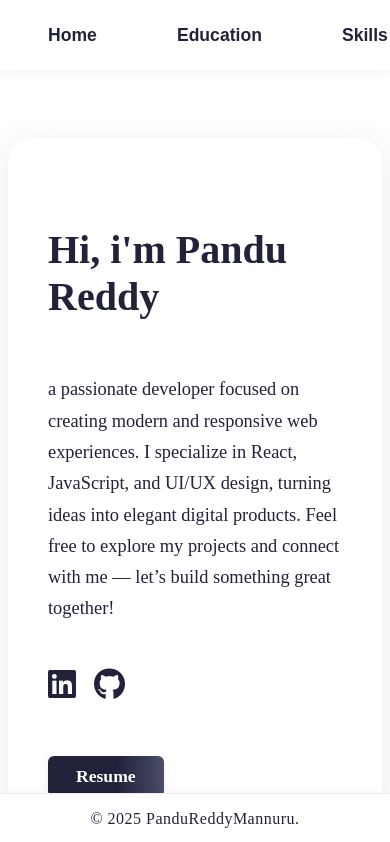
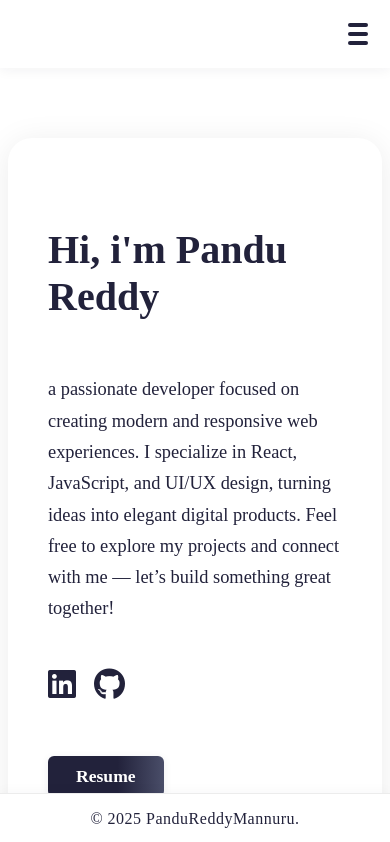
Before and after one commit to PanduReddyMannuru/Portifolio, a React (Vite) app: page / in a window 390 px wide. Shown: the top 842 px of the page. Built offline with nearby package versions, Linux system fonts and the light colour scheme.

Commit message:
modified

```diff
--- a/src/components/Header.jsx
+++ b/src/components/Header.jsx
@@ -1,19 +1,50 @@
-import '../styles/Header.css';
+import React, { useState } from 'react'
+import '../styles/Header.css'
 
 const Header = ({ onNavClick }) => {
+  const [menuOpen, setMenuOpen] = useState(false)
+
   return (
     <nav>
       <div className="nav-content">
-        <ul>
-          <li><button onClick={() => onNavClick('home')}>Home</button></li>
-          <li><button onClick={() => onNavClick('education')}>Education</button></li>
-          <li><button onClick={() => onNavClick('skills')}>Skills</button></li>
-          <li><button onClick={() => onNavClick('projects')}>Projects</button></li>
+        <div className="nav-spacer" />
+        <button
+          className="hamburger"
+          onClick={() => setMenuOpen(!menuOpen)}
+          aria-label="Toggle navigation"
+        >
+          <span />
+          <span />
+          <span />
+        </button>
+        <ul className={menuOpen ? 'open' : ''}>
+          <li>
+            <button onClick={() => { onNavClick('home'); setMenuOpen(false); }}>Home</button>
+          </li>
+          <li>
+            <button onClick={() => { onNavClick('education'); setMenuOpen(false); }}>Education</button>
+          </li>
+          <li>
+            <button onClick={() => { onNavClick('skills'); setMenuOpen(false); }}>Skills</button>
+          </li>
+          <li>
+            <button onClick={() => { onNavClick('projects'); setMenuOpen(false); }}>Projects</button>
+          </li>
+          <li className="mobile-resume">
+            <a
+              href="/23BQ5A4208.pdf"
+              download="PanduReddy_Resume"
+              className="resume-button"
+              onClick={() => setMenuOpen(false)}
+            >
+              Resume
+            </a>
+          </li>
         </ul>
         <a
           href="/23BQ5A4208.pdf"
           download="PanduReddy_Resume"
-          className="resume-button"
+          className="resume-button desktop-resume"
         >
           Resume
         </a>
@@ -22,4 +53,4 @@ const Header = ({ onNavClick }) => {
   )
 }
 
-export default Header;
+export default Header
--- a/src/styles/Header.css
+++ b/src/styles/Header.css
@@ -11,11 +11,12 @@ nav {
 
 .nav-content {
   display: flex;
-  justify-content: space-between;
+  justify-content: flex-end;
   align-items: center;
   max-width: 1100px;
   margin: 0 auto;
   padding: 0 32px;
+  position: relative;
 }
 
 nav ul {
@@ -88,3 +89,73 @@ nav a:focus {
   color: #fff;
   transform: translateY(-2px) scale(1.04);
 }
+
+/* Hamburger styles */
+.hamburger {
+  display: none;
+  flex-direction: column;
+  justify-content: center;
+  gap: 5px;
+  width: 32px;
+  height: 32px;
+  background: none;
+  border: none;
+  cursor: pointer;
+  z-index: 101;
+}
+
+.hamburger span {
+  display: block;
+  height: 4px;
+  width: 100%;
+  background: #22223b;
+  border-radius: 2px;
+  transition: 0.3s;
+}
+
+/* Responsive nav */
+@media (max-width: 800px) {
+  .hamburger {
+    display: flex;
+  }
+  .nav-content {
+    padding: 0 16px;
+  }
+  nav ul {
+    position: absolute;
+    top: 60px;
+    left: 0;
+    right: 0;
+    background: #fff;
+    flex-direction: column;
+    align-items: flex-start;
+    gap: 0;
+    padding: 16px 0;
+    margin: 0;
+    display: none;
+    box-shadow: 0 4px 24px rgba(34,34,59,0.08);
+    z-index: 100;
+  }
+  nav ul.open {
+    display: flex;
+  }
+  nav ul li {
+    width: 100%;
+    padding: 12px 24px;
+  }
+  .resume-button {
+    margin-left: 0;
+    margin-top: 12px;
+    width: 90%;
+    max-width: 200px;
+    display: block;
+  }
+  .desktop-resume {
+    display: none;
+  }
+  .mobile-resume {
+    display: block;
+    width: 100%;
+    margin-top: 8px;
+  }
+}
```
